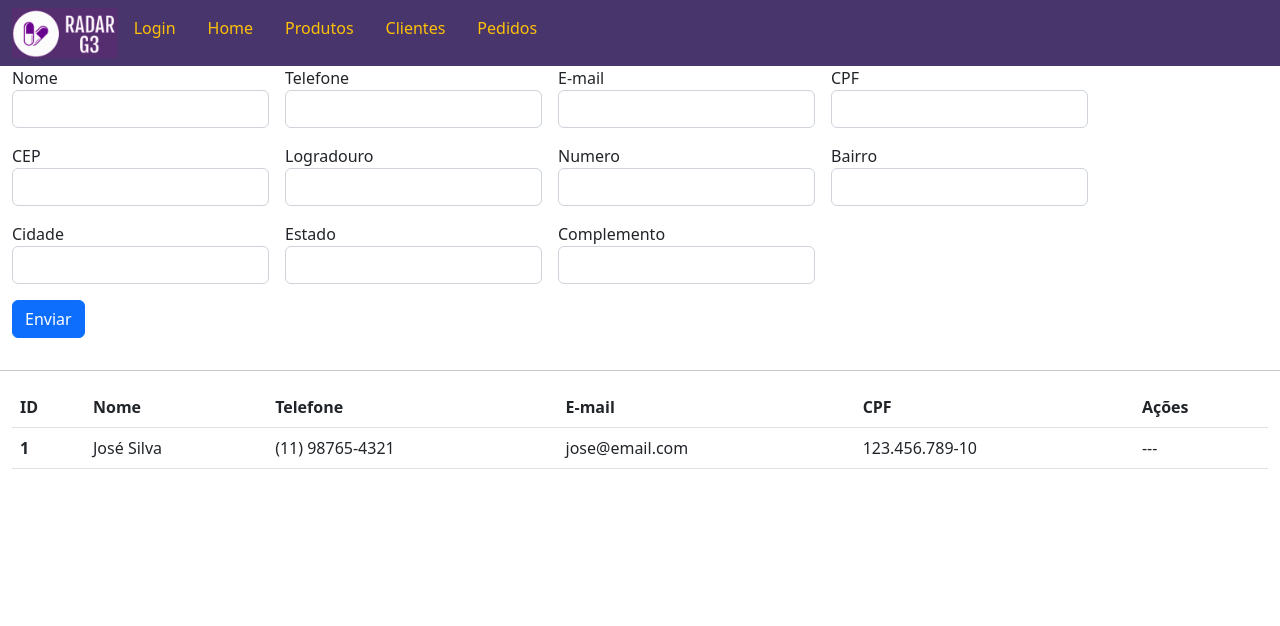
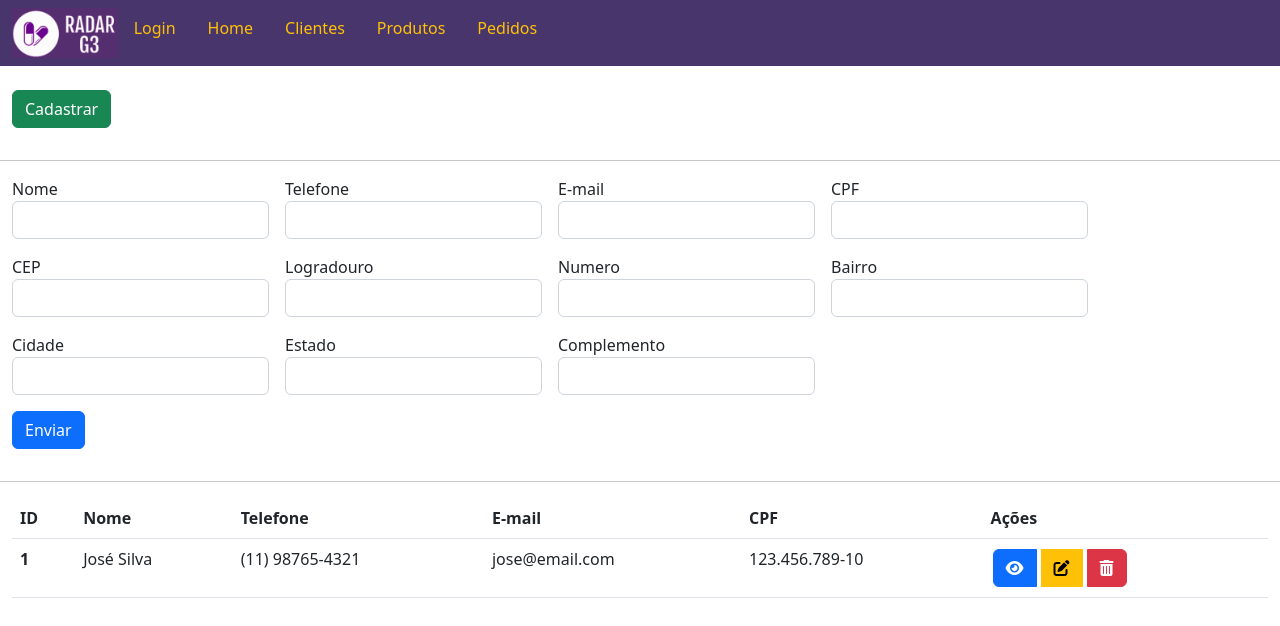
Before and after one commit to bruno-esilva/Proj-RadarG3, an Angular app in the folder radar_G3_angular/: page /clientes in a window 1280 px wide. Shown: the top 626 px of the page. Built offline with nearby package versions, Linux system fonts and the light colour scheme.

Commit message:
Criadas as pastas Services e Modules. Inseridos novos logos e criados botões de ação nas tabelas.

```diff
--- a/radar_G3_angular/src/app/app-routing.module.ts
+++ b/radar_G3_angular/src/app/app-routing.module.ts
@@ -1,11 +1,11 @@
 import { NgModule } from '@angular/core';
 import { RouterModule, Routes } from '@angular/router';
-import { ClientesComponent } from './pages/clientes/clientes.component';
 
 import { HomeComponent } from './pages/home/home.component';
 import { LoginComponent } from './pages/login/login.component';
 import { PedidosComponent } from './pages/pedidos/pedidos.component';
 import { ProdutosComponent } from './pages/produtos/produtos.component';
+import { ClientesComponent } from './pages/clientes/clientes.component';
 
 const routes: Routes = [
   {path:'login', component:LoginComponent},
--- a/radar_G3_angular/src/app/app.component.html
+++ b/radar_G3_angular/src/app/app.component.html
@@ -11,10 +11,10 @@
           <a class="nav-link active link-warning" routerLink="/home">Home</a>
         </li>
         <li class="nav-item">
-          <a class="nav-link active link-warning" routerLink="/produtos">Produtos</a>
+          <a class="nav-link active link-warning" routerLink="/clientes">Clientes</a>
         </li>
         <li class="nav-item">
-          <a class="nav-link active link-warning" routerLink="/clientes">Clientes</a>
+          <a class="nav-link active link-warning" routerLink="/produtos">Produtos</a>
         </li>
         <li class="nav-item">
           <a class="nav-link active link-warning" routerLink="/pedidos">Pedidos</a>
--- a/radar_G3_angular/src/app/app.module.ts
+++ b/radar_G3_angular/src/app/app.module.ts
@@ -8,7 +8,6 @@ import { FormsModule } from '@angular/forms';
 import { ClientesComponent } from './pages/clientes/clientes.component';
 import { PedidosComponent } from './pages/pedidos/pedidos.component';
 import { ProdutosComponent } from './pages/produtos/produtos.component';
-import { ClientesServiceComponent } from './service/clientes-service/clientes-service.component';
 
 @NgModule({
   declarations: [
@@ -18,7 +17,6 @@ import { ClientesServiceComponent } from './service/clientes-service/clientes-se
     ClientesComponent,
     PedidosComponent,
     ProdutosComponent,
-    ClientesServiceComponent,
 
   ],
   imports: [
--- a/radar_G3_angular/src/app/pages/clientes/clientes.component.html
+++ b/radar_G3_angular/src/app/pages/clientes/clientes.component.html
@@ -1,3 +1,8 @@
+<br>
+<div class="container-fluid">
+  <button type="submit" class="btn btn-success mb-3">Cadastrar</button>
+</div>
+<hr>
 <div class="container-fluid">
   <form class="row g-3">
     <div class="col-auto">
@@ -69,7 +74,15 @@
         <td>(11) 98765-4321</td>
         <td>jose@email.com</td>
         <td>123.456.789-10</td>
-        <td>---</td>
+        <td>
+          <div class="btn-toolbar" role="toolbar" aria-label="Toolbar com grupos de botões">
+            <div class="btn-group mr-2" role="group" >
+              <button type="button" class="btn btn-primary" style="margin: 2px;"><i class="fa-solid fa-eye"></i></button>
+              <button type="button" class="btn btn-warning" style="margin: 2px;"><i class="fa-solid fa-pen-to-square"></i></button>
+              <button type="button" class="btn btn-danger" style="margin: 2px;"><i class="fa-solid fa-trash-can"></i></button>
+            </div>
+            </div>
+        </td>
       </tr>
     </tbody>
   </table>
--- a/radar_G3_angular/src/app/pages/clientes/clientes.component.ts
+++ b/radar_G3_angular/src/app/pages/clientes/clientes.component.ts
@@ -19,6 +19,5 @@ export class ClientesComponent implements OnInit {
 
 
   static exibeCadastroCliente() {
-
   }
 }
--- a/radar_G3_angular/src/app/pages/pedidos/pedidos.component.html
+++ b/radar_G3_angular/src/app/pages/pedidos/pedidos.component.html
@@ -1,8 +1,14 @@
+<br>
+<div class="container-fluid">
+  <button type="submit" class="btn btn-success mb-3">Novo Pedido</button>
+</div>
+<hr>
+
 <div class="d-grid gap-2 d-md-block" >
   <button class="btn btn-primary" type="button" style="margin: 2px;">Adicionar Cliente</button>
   <button class="btn btn-primary" type="button" style="margin: 2px;">Adicionar Produtos</button>
 </div>
-
+<!-- Tabela Exibição Geral de Pedidos -->
 <hr>
 <table class="table">
   <thead>
@@ -20,7 +26,15 @@
       <td>José Silva</td>
       <td>R$ 10,00</td>
       <td>01/01/2022</td>
-      <td>---</td>
+      <td>
+        <div class="btn-toolbar" role="toolbar" aria-label="Toolbar com grupos de botões">
+        <div class="btn-group mr-2" role="group" >
+          <button type="button" class="btn btn-primary" style="margin: 2px;"><i class="fa-solid fa-eye"></i></button>
+          <button type="button" class="btn btn-warning" style="margin: 2px;"><i class="fa-solid fa-pen-to-square"></i></button>
+          <button type="button" class="btn btn-danger" style="margin: 2px;"><i class="fa-solid fa-trash-can"></i></button>
+        </div>
+        </div>
+      </td>
     </tr>
   </tbody>
 </table>
--- a/radar_G3_angular/src/app/pages/produtos/produtos.component.html
+++ b/radar_G3_angular/src/app/pages/produtos/produtos.component.html
@@ -1,3 +1,9 @@
+<br>
+<div class="container-fluid">
+  <button type="submit" class="btn btn-success mb-3">Cadastrar</button>
+</div>
+<hr>
+<div class="container-fluid">
   <form class=" container container-fluid row g-3">
     <div class="col-auto">
       <label for="nome">Nome</label>
@@ -5,7 +11,7 @@
     </div><br>
     <div class="col-auto">
       <label for="descricao">Descrição</label>
-        <input type="text" readonly class="form-control" id="descricao" >
+      <input type="text" readonly class="form-control" id="descricao">
     </div><br>
     <div class="col-auto">
       <label for="valor">Valor</label>
@@ -13,13 +19,15 @@
     </div><br>
     <div class="col-auto">
       <label for="estoque">Estoque</label>
-        <input type="number" readonly class="form-control" id="estoque" >
+      <input type="number" readonly class="form-control" id="estoque">
     </div><br>
     <div class="row-auto">
       <button type="submit" class="btn btn-primary mb-3">Enviar</button>
     </div>
   </form>
+</div>
 <hr>
+<div class="container-fluid">
   <table class="table">
     <thead>
       <tr>
@@ -38,7 +46,16 @@
         <td>Analgésico</td>
         <td>R$ 5,00</td>
         <td>10</td>
-        <td>---</td>
+        <td>
+          <div class="btn-toolbar" role="toolbar" aria-label="Toolbar com grupos de botões">
+            <div class="btn-group mr-2" role="group" >
+              <button type="button" class="btn btn-primary" style="margin: 2px;"><i class="fa-solid fa-eye"></i></button>
+              <button type="button" class="btn btn-warning" style="margin: 2px;"><i class="fa-solid fa-pen-to-square"></i></button>
+              <button type="button" class="btn btn-danger" style="margin: 2px;"><i class="fa-solid fa-trash-can"></i></button>
+            </div>
+            </div>
+        </td>
       </tr>
     </tbody>
   </table>
+</div>
--- a/radar_G3_angular/src/app/service/clientes-service/clientes-service.component.html
+++ /dev/null
@@ -1 +0,0 @@
-<p>clientes-service works!</p>
--- a/radar_G3_angular/src/app/service/clientes-service/clientes-service.component.ts
+++ /dev/null
@@ -1,15 +0,0 @@
-import { Component, OnInit } from '@angular/core';
-
-@Component({
-  selector: 'app-clientes-service',
-  templateUrl: './clientes-service.component.html',
-  styleUrls: ['./clientes-service.component.css']
-})
-export class ClientesServiceComponent implements OnInit {
-
-  constructor() { }
-
-  ngOnInit(): void {
-  }
-
-}
--- a/radar_G3_angular/src/index.html
+++ b/radar_G3_angular/src/index.html
@@ -8,6 +8,10 @@
   <link rel="icon" type="image/x-icon" href="favicon.ico">
   <!-- CSS Bootstrap Login Page -->
 <link href="https://cdn.jsdelivr.net/npm/bootstrap@5.2.3/dist/css/bootstrap.min.css" rel="stylesheet" integrity="sha384-rbsA2VBKQhggwzxH7pPCaAqO46MgnOM80zW1RWuH61DGLwZJEdK2Kadq2F9CUG65" crossorigin="anonymous">
+<link rel="stylesheet" href="https://cdn.jsdelivr.net/npm/bootstrap-icons@1.10.2/font/bootstrap-icons.css">
+<link rel="stylesheet" href="https://cdnjs.cloudflare.com/ajax/libs/font-awesome/6.2.1/css/all.min.css" integrity="sha512-MV7K8+y+gLIBoVD59lQIYicR65iaqukzvf/nwasF0nqhPay5w/9lJmVM2hMDcnK1OnMGCdVK+iQrJ7lzPJQd1w==" crossorigin="anonymous" referrerpolicy="no-referrer" />
+<link rel="stylesheet" href="https://cdnjs.cloudflare.com/ajax/libs/font-awesome/6.2.1/css/solid.min.css" integrity="sha512-6mc0R607di/biCutMUtU9K7NtNewiGQzrvWX4bWTeqmljZdJrwYvKJtnhgR+Ryvj+NRJ8+NnnCM/biGqMe/iRA==" crossorigin="anonymous" referrerpolicy="no-referrer" />
+
 
 </head>
 <body>
```
Also changed, not shown: radar_G3_angular/src/app/service/clientes-service/clientes-service.component.css (deleted), 1 other file (tests, documents, lock files or other folders). Lines whose indentation alone changed are shown as unchanged.
